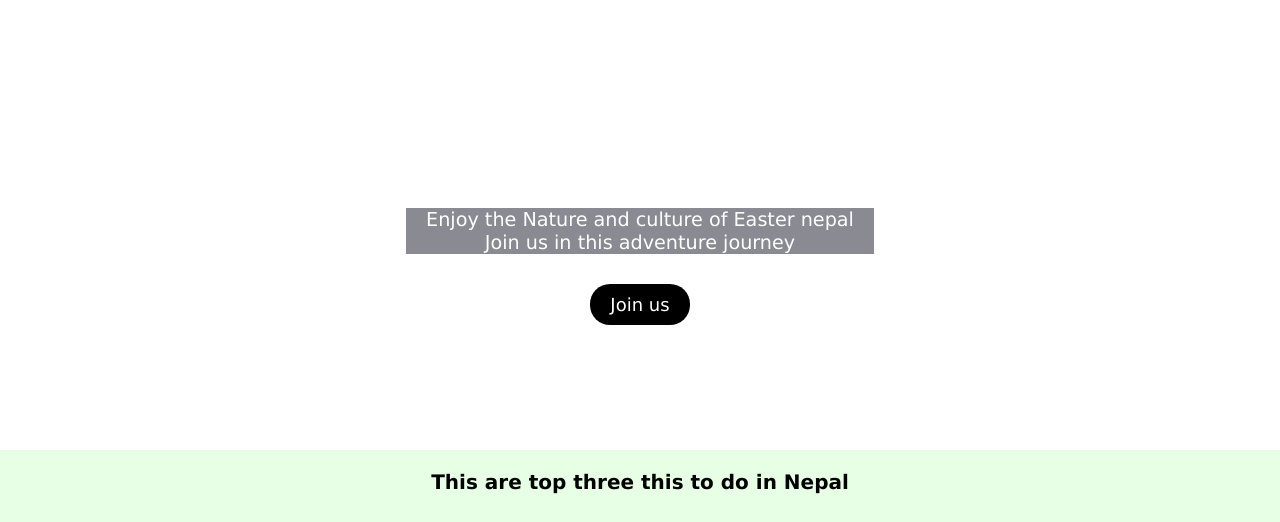
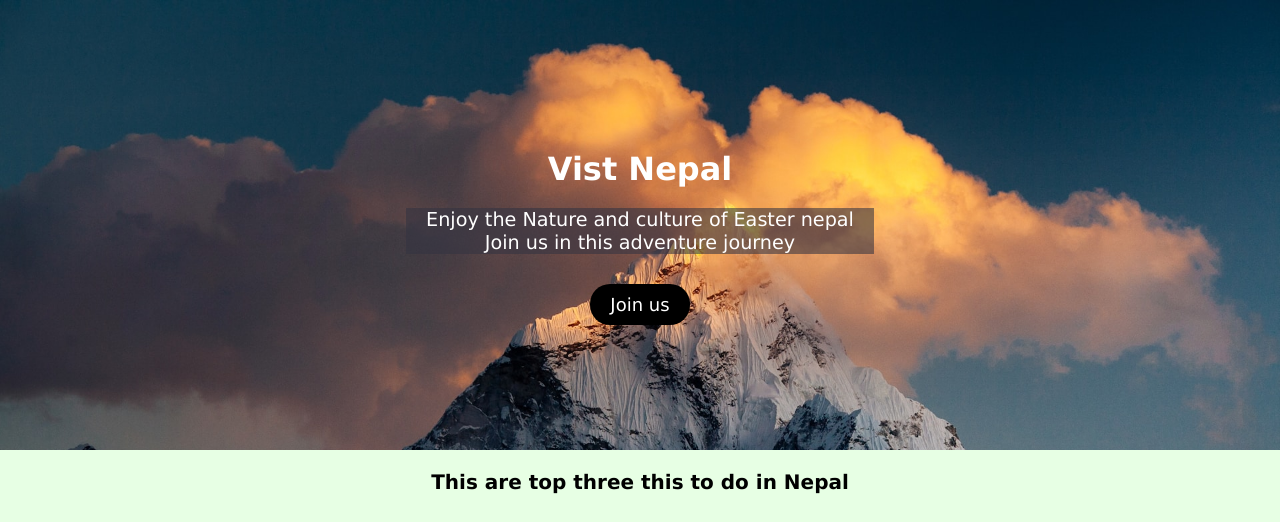
Before and after one commit to Lonewolfonrock/Home-town, a plain HTML site: page index.html in a window 1280 px wide. Shown: the top 522 px of the page. Drawn offline with Linux system fonts and the light colour scheme.

Commit message:
Update style.css

```diff
--- a/style.css
+++ b/style.css
@@ -3,7 +3,7 @@
     font-family: Verdana, Geneva, Tahoma, sans-serif;
 }
 .header {
-    background-image: url("/HomeTown/cristian-grecu-6yBAQeeNROU-unsplash.jpg");
+    background-image: url("cristian-grecu-6yBAQeeNROU-unsplash.jpg");
     height: 300px;
     background-size: cover;
     display: flex;
```
